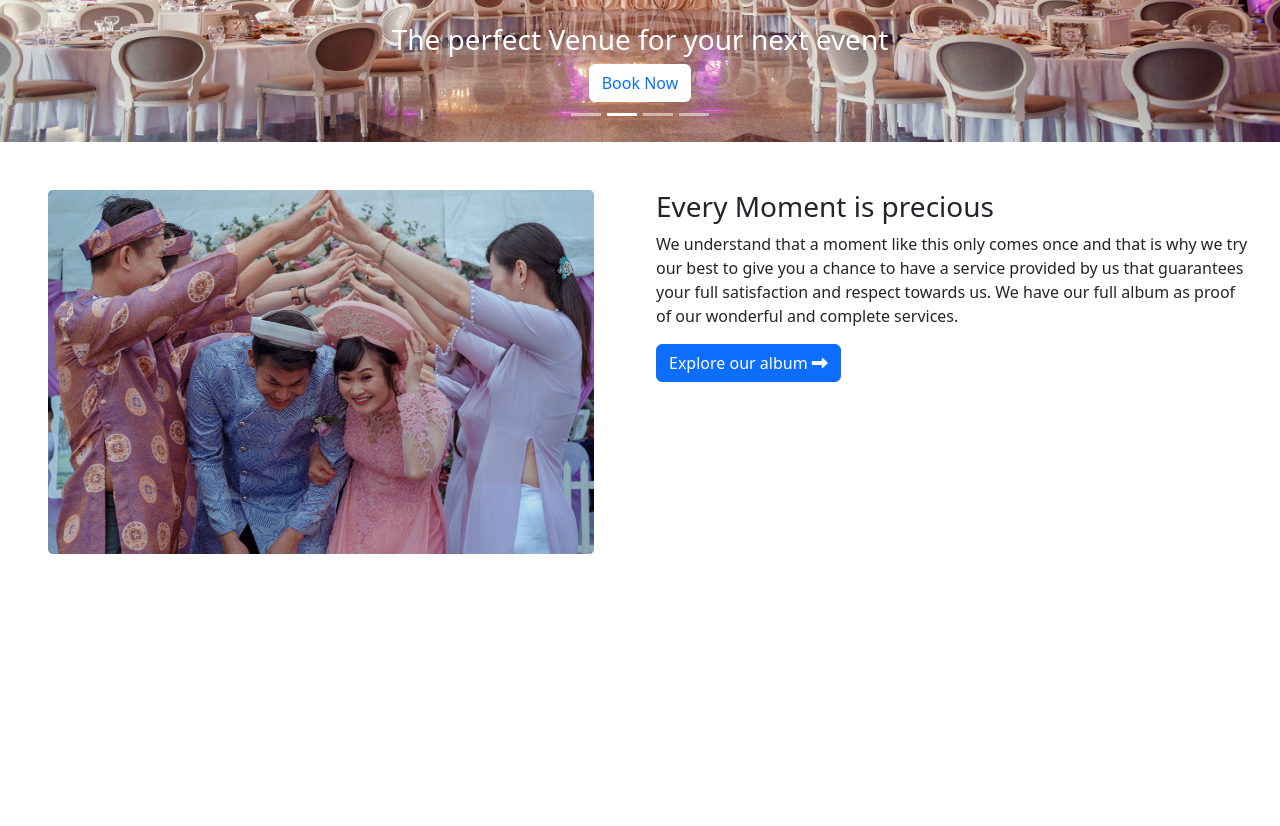
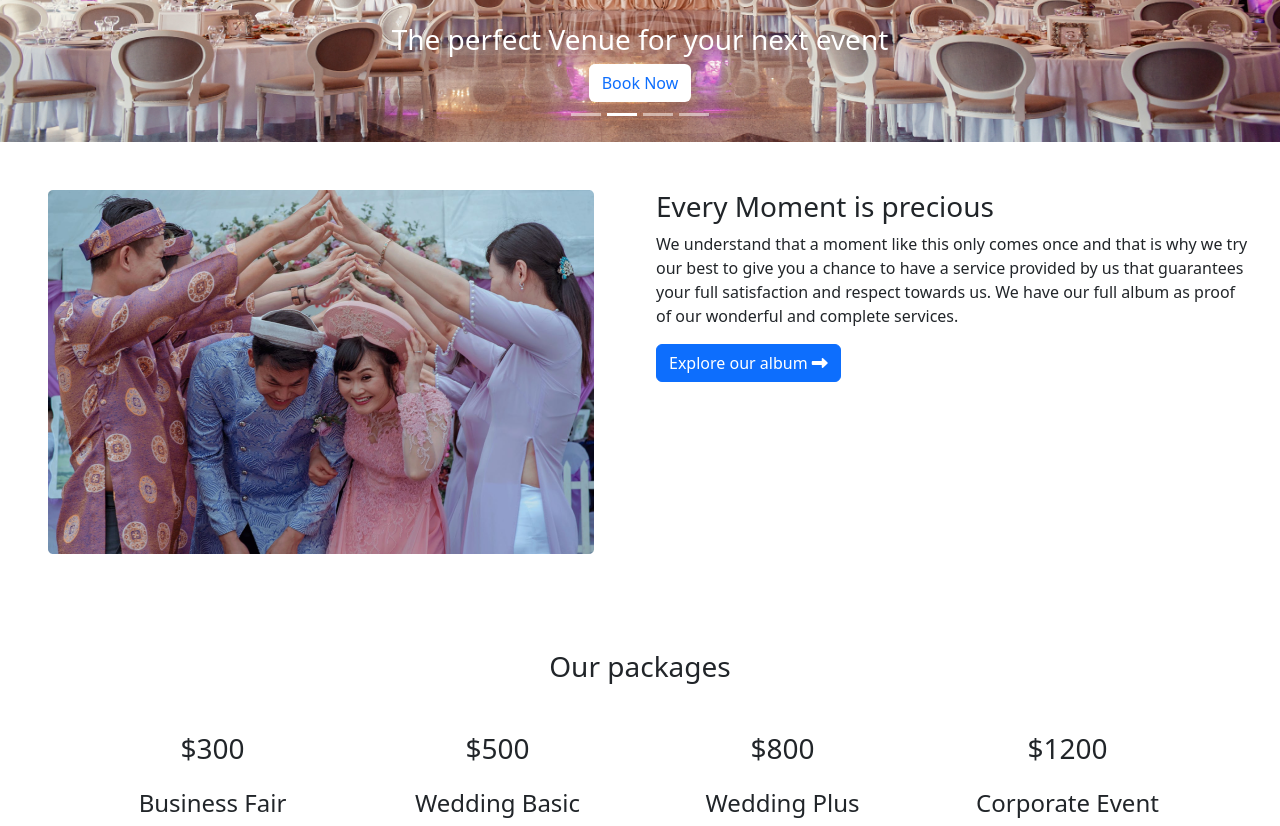
Before and after one commit to Barshonwebdev/Convention-Center, a plain HTML site: page index.html in a window 1280 px wide. Shown: the part 471-1297 px from the top of the page. Before the commit the page ends 1073 px from the top, so only its background shows below. Drawn offline with nearby package versions, Linux system fonts and the light colour scheme.

Commit message:
packages

```diff
--- a/index.html
+++ b/index.html
@@ -103,7 +103,7 @@
             </div>
         </section>
         <!-- blog section  -->
-        <section class="blog d-lg-grid d-lg-flex  row-cols-lg-2 p-5">
+        <section class="blog d-lg-grid d-lg-flex  row-cols-lg-2 p-5 mb-5">
             <div class="me-3">
                 <img class="img-fluid" src="./images/wedding.png" alt="">
             </div>
@@ -114,6 +114,28 @@
                 <button class="btn btn-primary ">Explore our album <i class="fa-solid fa-right-long text-white"></i></button> </div>
             </div>
         </section>
+        <!-- pricing section  -->
+        <section class="container">
+            <h3 class="text-center mb-5">Our packages</h3>
+            <div class="row row-cols-md-4 row-cols-1  text-center">
+                <div class="col">
+                    <h3 class="mb-4">$300</h3>
+                    <h4>Business Fair</h4>
+                </div>
+                <div class="col">
+                    <h3 class="mb-4">$500</h3>
+                    <h4>Wedding Basic</h4>
+                </div>
+                <div class="col">
+                    <h3 class="mb-4">$800</h3>
+                    <h4>Wedding Plus</h4>
+                </div>
+                <div class="col">
+                    <h3 class="mb-4">$1200</h3>
+                    <h4>Corporate Event</h4>
+                </div>
+            </div>
+        </section>
     </main>
     <script src="https://cdn.jsdelivr.net/npm/bootstrap@5.3.0/dist/js/bootstrap.bundle.min.js"
         integrity="sha384-geWF76RCwLtnZ8qwWowPQNguL3RmwHVBC9FhGdlKrxdiJJigb/j/68SIy3Te4Bkz"
```
